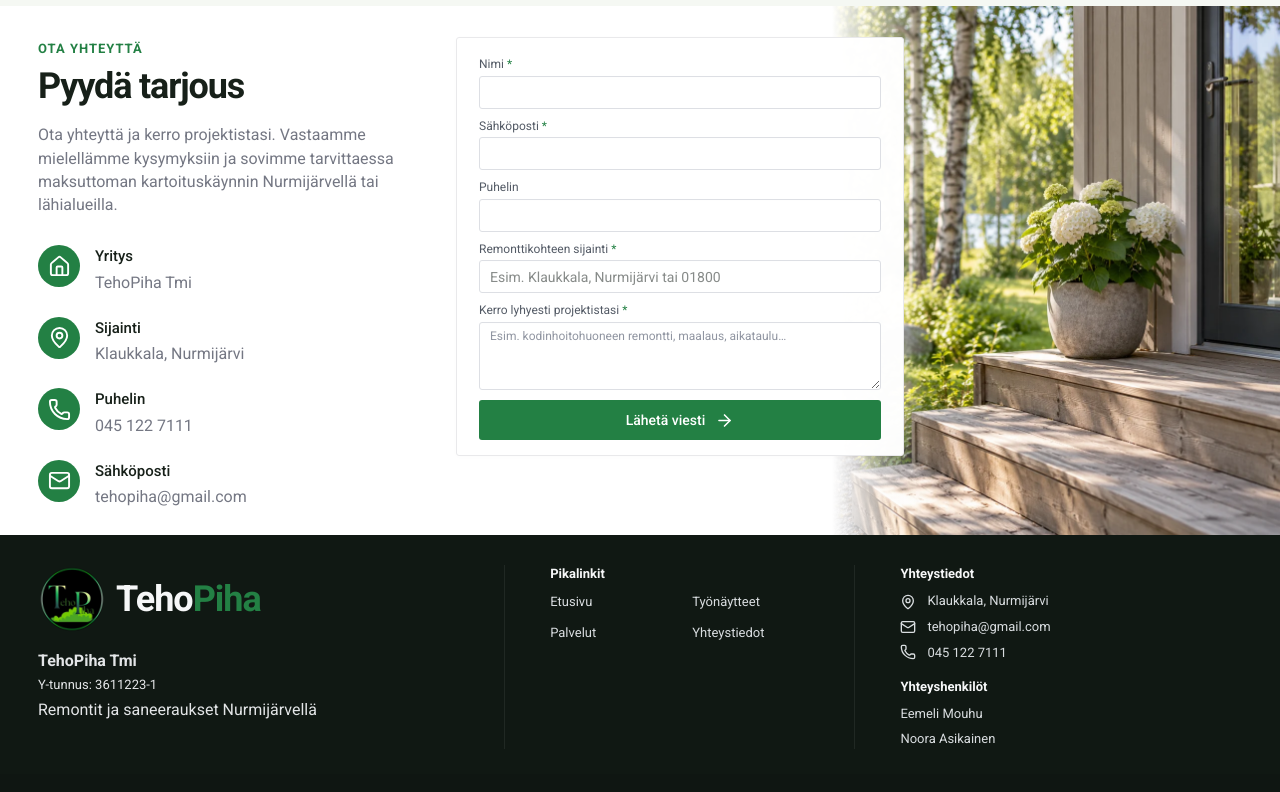
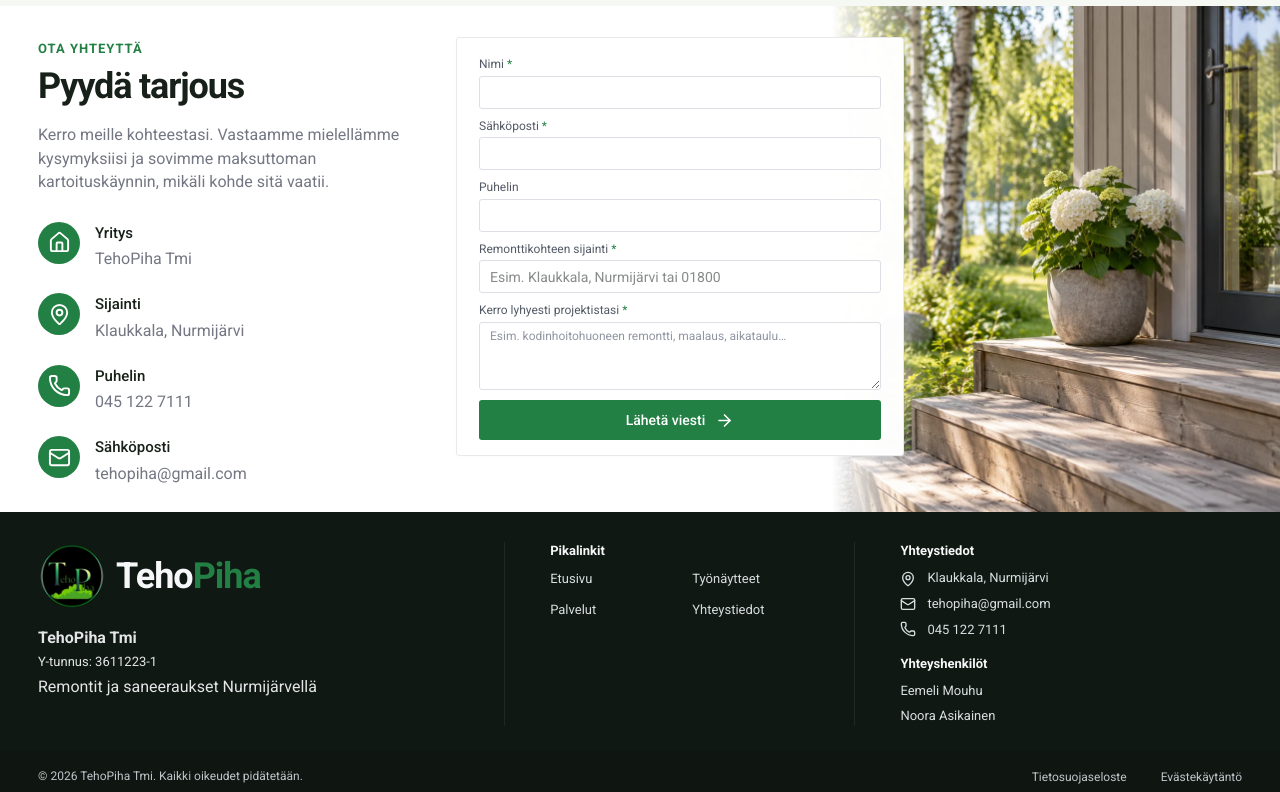
Before and after one commit to aatosniinikoski-cloud/tehopiha-sivusto, a React (Vite) app: page / in a window 1280 px wide. Shown: the part 2280-3072 px from the top of the page. Built offline with nearby package versions, Linux system fonts and the light colour scheme.

Commit message:
Update contact section introduction

```diff
--- a/src/main.tsx
+++ b/src/main.tsx
@@ -182,7 +182,7 @@ function Contact({ chosen }: { chosen: string }) {
     return <div className="field"><label htmlFor={shared.id}>{label}{required && <span className="required"> *</span>}</label>{name === 'message' ? <textarea {...shared} rows={3} placeholder="Esim. kodinhoitohuoneen remontti, maalaus, aikataulu…" /> : <input {...shared} type={type} placeholder={name === 'location' ? 'Esim. Klaukkala, Nurmijärvi tai 01800' : undefined} autoComplete={{ name: 'name', email: 'email', phone: 'tel', location: 'off', message: 'off' }[name]} />}{errors[name] && <p id={`error-${name}`} className="field-error">{errors[name]}</p>}</div>;
   };
   return <section id="yhteystiedot" className="contact" aria-labelledby="contact-heading"><div className="contact-photo"><img src={`${import.meta.env.BASE_URL}images/contact.webp`} alt="Valkoisia kukkia ruukussa suomalaisen puutalon terassiportailla" width="1086" height="1448" loading="lazy" /></div><div className="container contact-grid">
-    <div className="contact-copy reveal"><Eyebrow>Ota yhteyttä</Eyebrow><h2 id="contact-heading">Pyydä tarjous</h2><p>Ota yhteyttä ja kerro projektistasi. Vastaamme mielellämme kysymyksiin ja sovimme tarvittaessa maksuttoman kartoituskäynnin Nurmijärvellä tai lähialueilla.</p>
+    <div className="contact-copy reveal"><Eyebrow>Ota yhteyttä</Eyebrow><h2 id="contact-heading">Pyydä tarjous</h2><p>Kerro meille kohteestasi. Vastaamme mielellämme kysymyksiisi ja sovimme maksuttoman kartoituskäynnin, mikäli kohde sitä vaatii.</p>
       <dl className="contact-details"><div><dt><span className="icon-circle"><House size={23} /></span>Yritys</dt><dd>{company.officialName}</dd></div><div><dt><span className="icon-circle"><MapPin size={23} /></span>Sijainti</dt><dd>{company.locality}</dd></div>{company.phone && <div><dt><span className="icon-circle"><Phone size={23} /></span>Puhelin</dt><dd><a href={`tel:${company.phoneHref}`}>{company.phone}</a></dd></div>}<div><dt><span className="icon-circle"><Mail size={23} /></span>Sähköposti</dt><dd><a href={`mailto:${company.email}`}>{company.email}</a></dd></div></dl>
     </div>
     <form ref={form} className="contact-form reveal" onSubmit={onSubmit} noValidate aria-label="Tarjouspyyntö">
```
